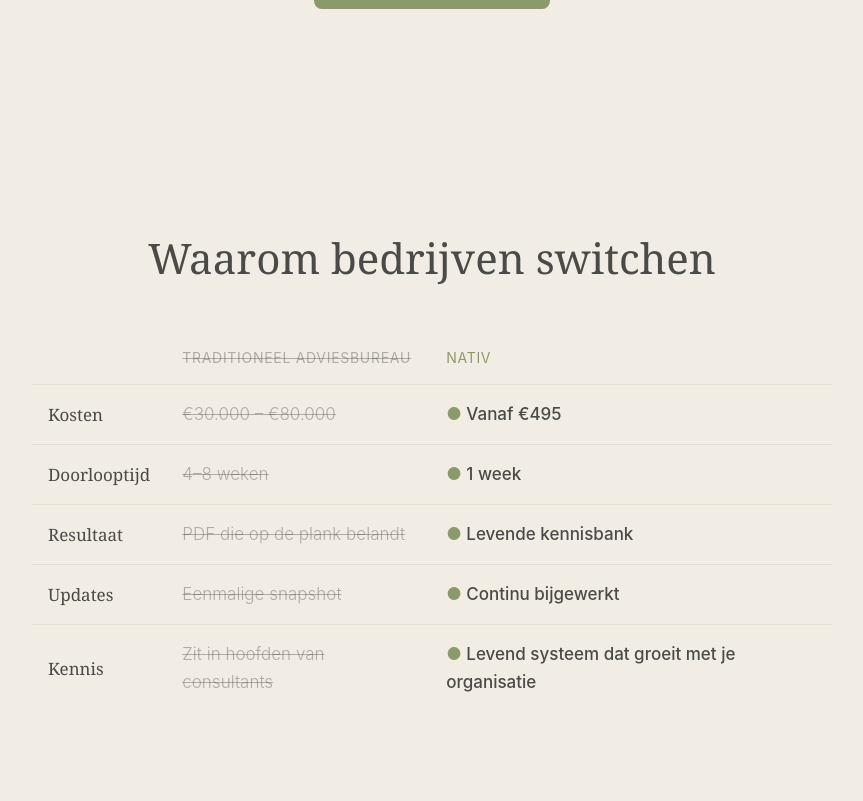
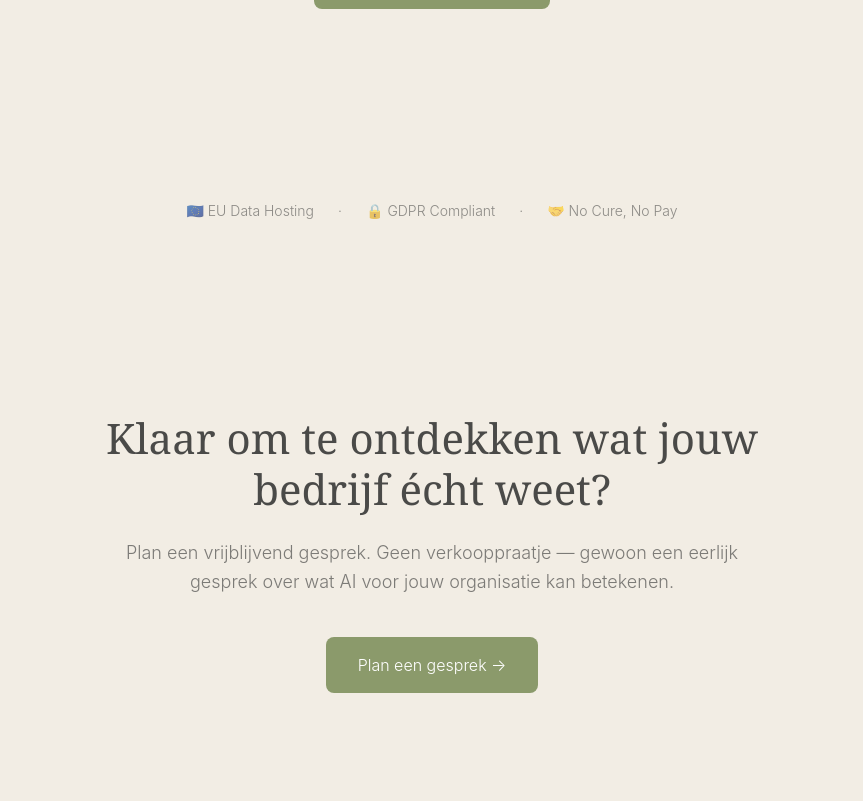
Before and after one commit to henryaoturner-art/nativ-website, a Next.js app: page / in a window 1280 px wide. Shown: the part 1919-2720 px from the top of the page, without its empty margins (208-1071 px from the left). Built offline with nearby package versions, Linux system fonts and the light colour scheme.

Commit message:
Remove 'Waarom bedrijven switchen' comparison section from homepage

```diff
--- a/src/app/page.tsx
+++ b/src/app/page.tsx
@@ -2,7 +2,6 @@
 
 import Link from "next/link";
 import FadeIn from "@/components/FadeIn";
-import ComparisonTable from "@/components/ComparisonTable";
 import { useLanguage } from "@/lib/language-context";
 
 const translations = {
@@ -36,7 +35,6 @@
       },
     ],
     startScan: "Start met een Scan →",
-    whySwitch: "Waarom bedrijven switchen",
     trustEU: "🇪🇺 EU Data Hosting",
     trustGDPR: "🔒 GDPR Compliant",
     trustNoCure: "🤝 No Cure, No Pay",
@@ -74,7 +72,6 @@
       },
     ],
     startScan: "Start with a Scan →",
-    whySwitch: "Why companies switch",
     trustEU: "🇪🇺 EU Data Hosting",
     trustGDPR: "🔒 GDPR Compliant",
     trustNoCure: "🤝 No Cure, No Pay",
@@ -189,18 +186,6 @@
         </div>
       </section>
 
-      {/* Comparison Table */}
-      <section className="py-20 md:py-28 px-6">
-        <div className="max-w-[800px] mx-auto">
-          <FadeIn>
-            <h2 className="font-serif text-3xl md:text-[42px] leading-tight text-center mb-12">
-              {c.whySwitch}
-            </h2>
-          </FadeIn>
-          <ComparisonTable />
-        </div>
-      </section>
-
       {/* Trust Signals */}
       <section className="py-16 md:py-20 px-6">
         <div className="max-w-[800px] mx-auto text-center">
```
